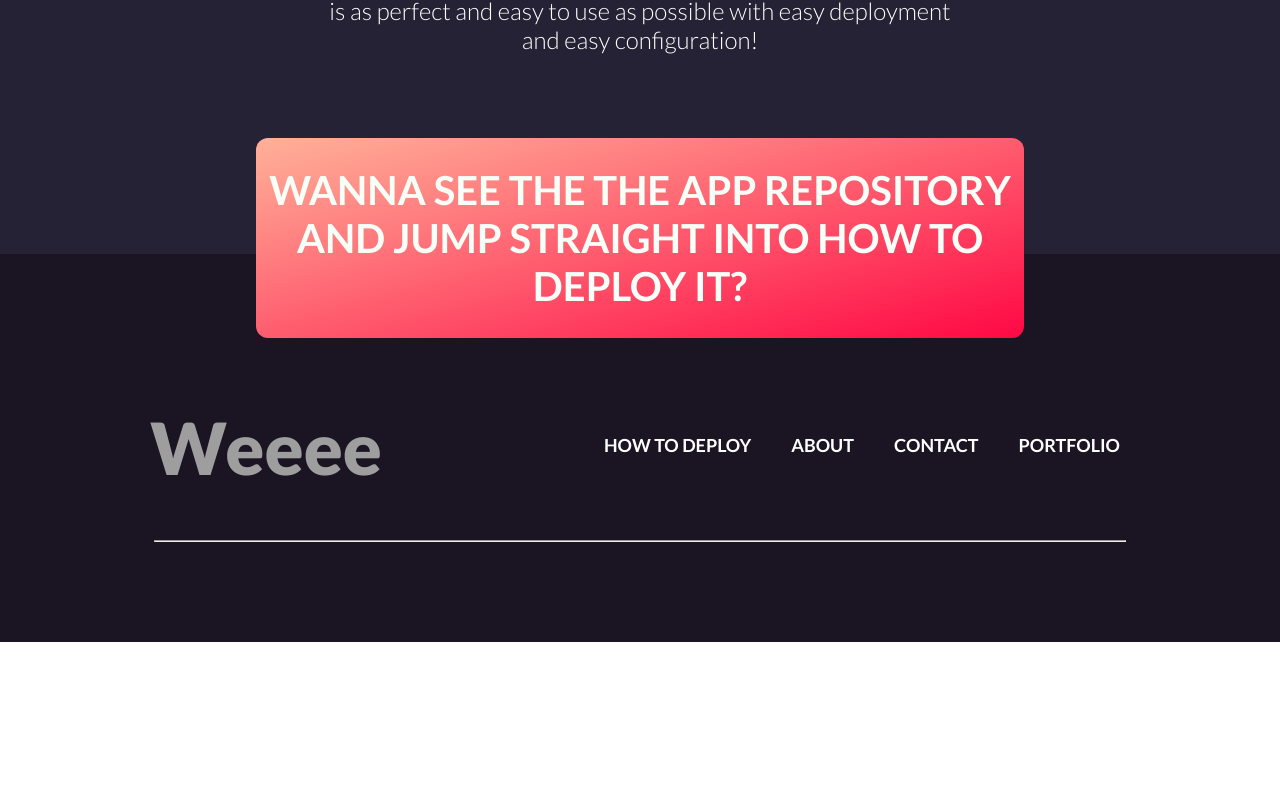
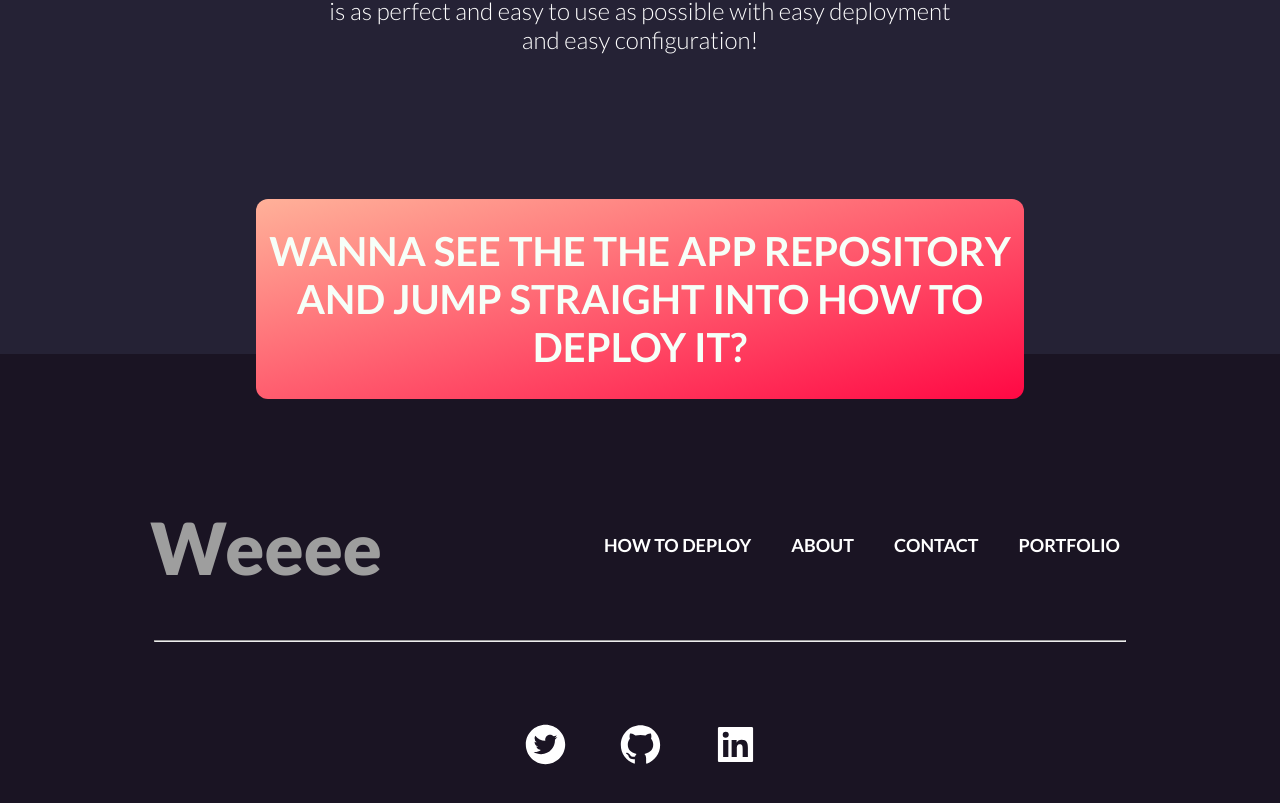
Before and after one commit to frostzt/weeee, a Next.js app in the folder frontend/: page / in a window 1280 px wide. Shown: the part 2272-3075 px from the top of the page. Before the commit the page ends 2914 px from the top, so only its background shows below. Built offline with nearby package versions, Linux system fonts and the light colour scheme; grey boxes are pictures that could not be loaded.

Commit message:
built footer and added links

```diff
--- a/frontend/pages/index.tsx
+++ b/frontend/pages/index.tsx
@@ -8,6 +8,7 @@ import styles from "../styles/Home.module.scss";
 import { IoIosArrowDown } from "react-icons/io";
 import { motion, useAnimation } from "framer-motion";
 import { useInView } from "react-intersection-observer";
+import { AiFillTwitterCircle, AiFillGithub, AiFillLinkedin } from "react-icons/ai";
 
 // Components
 import Logo from "../components/Logo/Logo";
@@ -167,7 +168,23 @@ function Home() {
             marginTop: "5rem",
           }}
         />
-        <div className={styles.footer__lower}></div>
+        <div className={styles.footer__lower}>
+          <div className={styles.footer__lower_linkHolder}>
+            <a href="https://twitter.com/souravsrawat" className={styles.footer__lower_link}>
+              <AiFillTwitterCircle className={styles.footer__lower_link_icon} />
+            </a>
+          </div>
+          <div className={styles.footer__lower_linkHolder}>
+            <a href="https://github.com/frostzt" className={styles.footer__lower_link}>
+              <AiFillGithub className={styles.footer__lower_link_icon} />
+            </a>
+          </div>
+          <div className={styles.footer__lower_linkHolder}>
+            <a href="https://www.linkedin.com/in/frostzt/" className={styles.footer__lower_link}>
+              <AiFillLinkedin className={styles.footer__lower_link_icon} />
+            </a>
+          </div>
+        </div>
       </footer>
     </Fragment>
   );
--- a/frontend/styles/Home.module.scss
+++ b/frontend/styles/Home.module.scss
@@ -85,7 +85,7 @@
 .whywe {
   height: 100%;
   padding-top: 13rem;
-  padding-bottom: 20rem;
+  padding-bottom: 30rem;
   background-color: var(--background);
   border-top: 0.1px solid transparent;
 
@@ -221,5 +221,26 @@
 
   // Lower section of the footer
   &__lower {
+    width: 100%;
+    display: flex;
+    margin-top: 8rem;
+    justify-content: center;
+
+    & > *:not(:last-child) {
+      margin-right: 5rem;
+    }
+
+    &_link {
+      &_icon {
+        font-size: 4.5rem;
+        color: var(--white);
+        transition: all 0.3s;
+
+        &:hover {
+          color: var(--boards);
+          transform: scale(1.2);
+        }
+      }
+    }
   }
 }
```
